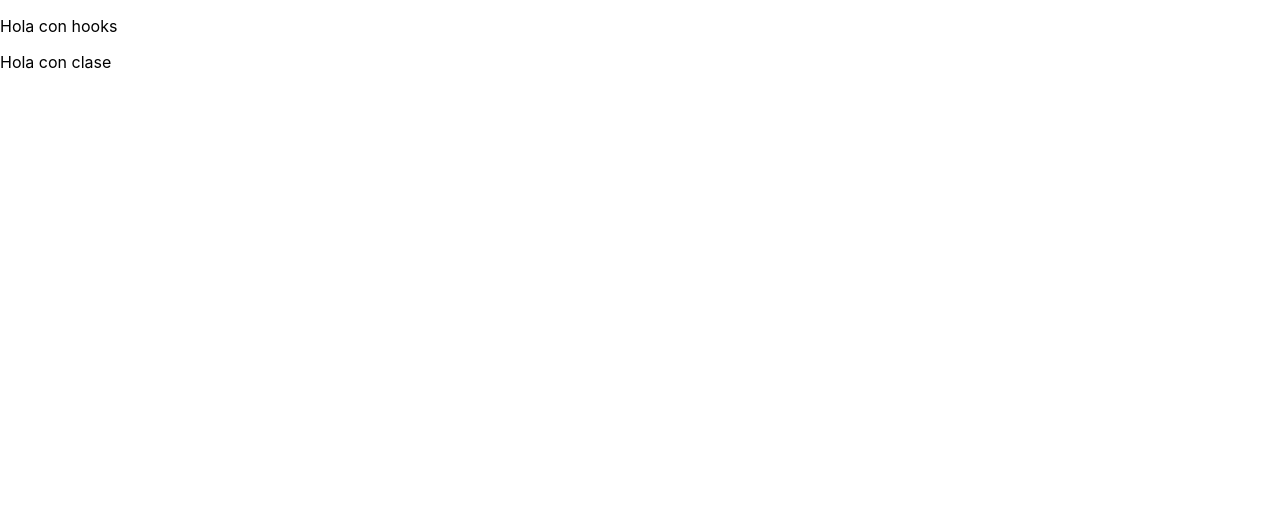
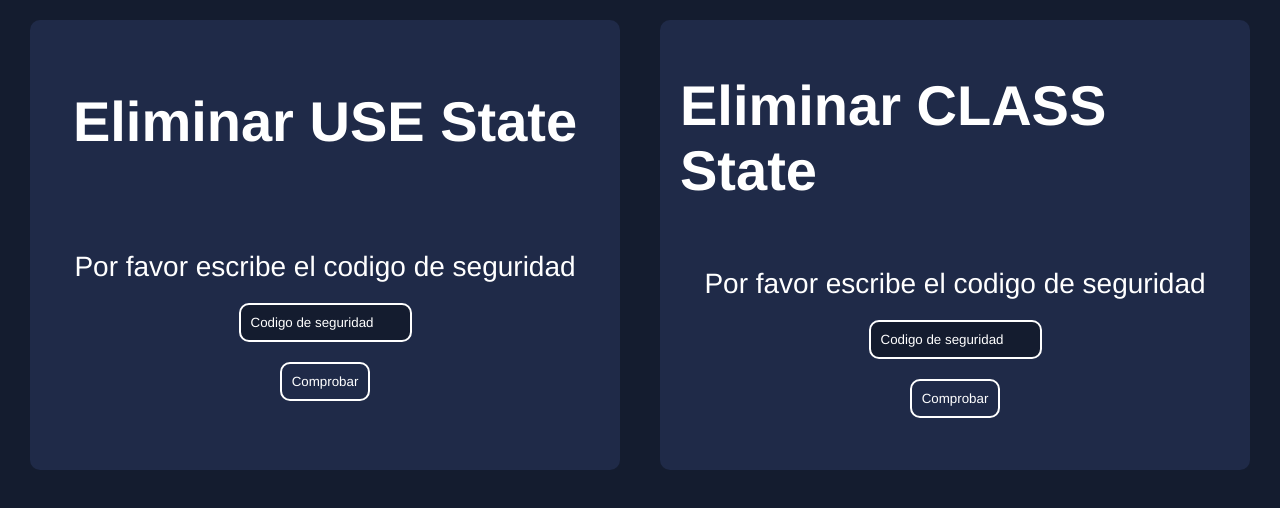
Before and after one commit to taberoajorge/react-security-app, a React app: page / in a window 1280 px wide. Built offline with nearby package versions, Linux system fonts and the light colour scheme.

Commit message:
Termina parte imperativa
Hasta este mudolo se dejara de usar la forma imperativa

```diff
--- a/public/index.html
+++ b/public/index.html
@@ -2,14 +2,12 @@
 <html lang="en">
   <head>
     <meta charset="utf-8" />
-    <link rel="icon" href="%PUBLIC_URL%/favicon.ico" />
     <meta name="viewport" content="width=device-width, initial-scale=1" />
     <meta name="theme-color" content="#000000" />
     <meta
       name="description"
       content="Web site created using create-react-app"
     />
-    <link rel="apple-touch-icon" href="%PUBLIC_URL%/logo192.png" />
     <!--
       manifest.json provides metadata used when your web app is installed on a
       user's mobile device or desktop. See https://developers.google.com/web/fundamentals/web-app-manifest/
--- a/src/App/App.js
+++ b/src/App/App.js
@@ -1,13 +1,64 @@
 import React from "react";
 import { UseState } from "../UseState";
-import {  ClassState } from "../ClassState";
+import { ClassState } from "../ClassState";
+import { GlobalStyle } from "../GlobalStyles";
+import styled from "styled-components";
+
+const StyledCard = styled.div`
+  background-color: var(--secondary-color);
+  width: var(--card-width);
+  max-width: var(--max);
+  height: var(--card-height);
+  border-radius: var(--radius);
+  margin: 2rem;
+  padding: 2rem;
+  font-size: var(--title);
+  display: flex;
+  flex-direction: column;
+  justify-content: space-around;
+  align-items: center;
+  & > form,
+  & label {
+    display: flex;
+    flex-direction: column;
+    justify-content: space-around;
+    align-items: center;
+  }
+  & input[type="text"] {
+    background: var(--main-color);
+    border-radius: var(--radius);
+    border: 0.2rem solid white;
+    color: white;
+    padding: 1rem;
+    &::placeholder {
+      color: white;
+    }
+    margin: 2rem;
+  }
+  & input[type="submit"] {
+    background: var(--secondary-color);
+    border-radius: var(--radius);
+    border: 0.2rem solid white;
+    color: white;
+    padding: 1rem;
+  }
+`;
 
 function App() {
   return (
-    <div>
-      <UseState/>
-      <ClassState/>
-    </div>
+    <main>
+      <GlobalStyle />
+      <StyledCard>
+
+        <UseState name="USE State"/>
+
+      </StyledCard>
+      <StyledCard>
+
+        <ClassState name="CLASS State" />
+
+      </StyledCard>
+    </main>
   );
 }
 
--- a/src/ClassState/index.js
+++ b/src/ClassState/index.js
@@ -1,11 +1,70 @@
 import React from "react";
+import styled from "styled-components";
+import { Loading } from "../Loading";
+
+const StyledError = styled.span`
+  background-color: red;
+  margin-top: 1rem;
+  border-radius: var(--radius);
+  padding: 1rem;
+  font-weight: bold;
+`;
+const SECURITY_CODE = "paradigma";
 
 class ClassState extends React.Component {
-    render() {
-        return (
-            <p>Hola con clase</p>
-        );
+  constructor(props) {
+    super(props);
+    this.state = {
+      error: false,
+      loading: false,
+      value: "",
+    };
+  }
+
+  componentDidUpdate() {
+    console.log("Me monto cada que actualizas");
+    if (this.state.loading) {
+      setTimeout(() => {
+        console.log("Haciendo validacion");
+        if (this.state.value === SECURITY_CODE) {
+          // setError(false);
+          console.log("epale");
+        } else {
+          this.setState({ error: true });
+        }
+        this.setState({ loading: false });
+        console.log("Terminando validacion");
+      }, 3000);
     }
+  }
+
+  render() {
+    return (
+      <>
+        <h1>Eliminar {this.props.name}</h1>
+        <form onSubmit={(event) => event.preventDefault()}>
+          <label>
+            <span>Por favor escribe el codigo de seguridad</span>
+            {this.state.error && !this.state.loading && (
+              <StyledError>Error: El codigo es incorrecto</StyledError>
+            )}
+            {this.state.loading && <Loading />}
+            <input
+              value={this.state.value}
+              onChange={(event) => this.setState({ value: event.target.value })}
+              type="text"
+              placeholder="Codigo de seguridad"
+            />
+          </label>
+          <input
+            onClick={() => this.setState({ loading: true, error: false })}
+            type="submit"
+            value="Comprobar"
+          />
+        </form>
+      </>
+    );
+  }
 }
 
-export {ClassState};
+export { ClassState };
--- /dev/null
+++ b/src/GlobalStyles.js
@@ -0,0 +1,48 @@
+import { createGlobalStyle } from "styled-components";
+
+const GlobalStyle = createGlobalStyle`
+:root{
+    --main-color: #141C2F;
+    --secondary-color: #1F2A48;
+    --title: 2rem;
+    --pr: 1.6rem;
+    --card-width: 100%;
+    --card-height: 45rem;
+    --radius: 1rem;
+    --max: 80rem;
+
+}
+*{
+    margin: 0;
+    padding: 0;
+    box-sizing: border-box;
+    font-family: Helvetica;
+}
+html {
+    font-size: 62.5%;
+    background-color: var(--main-color);
+    color: white;
+}
+
+main {
+    display: flex;
+    justify-content: center;
+    align-items: center;
+    flex-direction: column;
+    height: 100vh
+    width: 80%;
+    margin: auto 1rem;
+}
+
+@media (min-width: 60rem){
+    :root{
+        --title: 2.8rem;
+    }
+    main {
+        flex-direction: row;
+    }
+}
+
+`;
+
+export { GlobalStyle };
--- /dev/null
+++ b/src/Loading/index.js
@@ -0,0 +1,25 @@
+import React from "react";
+import styled from "styled-components";
+
+const StyledLoading =  styled.h1`
+  background-color: var(--main-color);
+  margin-top: 1rem;
+  border-radius: var(--radius);
+  padding: 1rem;
+  font-weight: bold;
+`;
+
+class Loading extends React.Component {
+  // componentWillUnmount() {
+  //   console.log("Este metodo se ejecuto en: Despues del desmontaje");
+  // }
+  render() {
+    return (
+      <>
+        <StyledLoading>Cargando...</StyledLoading>
+      </>
+    );
+  }
+}
+
+export { Loading };
--- a/src/UseState/index.js
+++ b/src/UseState/index.js
@@ -1,10 +1,75 @@
 import React from "react";
+import styled from "styled-components";
+import { Loading } from "../Loading";
 
+const StyledError = styled.span`
+  background-color: red;
+  margin-top: 1rem;
+  border-radius: var(--radius);
+  padding: 1rem;
+  font-weight: bold;
+`;
 
-function UseState() {
-    return (
-        <p>Hola con hooks</p>
-    );
+const SECURITY_CODE = "paradigma";
+
+function UseState({ name }) {
+  const [state, setState] = React.useState({
+    value: "",
+    error: false,
+    loading: false,
+  });
+
+  // const [value, setValue] = React.useState("");
+  // const [error, setError] = React.useState(false);
+  // const [loading, setLoading] = React.useState(false);
+  console.log(state);
+
+  React.useEffect(() => {
+    if (state.loading) {
+      setTimeout(() => {
+        console.log("Haciendo validacion");
+
+        if (state.value === SECURITY_CODE) {
+          // setError(false);
+        } else {
+          setState({ ...state, error: true });
+        }
+        setState({ ...state, loading: false });
+
+        console.log("Terminando validacion");
+      }, 3000);
+    }
+  }, [state.loading]);
+
+  return (
+    <>
+      <h1>Eliminar {name}</h1>
+      <form onSubmit={(event) => event.preventDefault()}>
+        <label>
+          <span>Por favor escribe el codigo de seguridad</span>
+          {state.error && !state.loading && (
+            <StyledError>Error: El codigo es incorrecto</StyledError>
+          )}
+          {state.loading && <Loading />}
+          <input
+            onChange={(event) => {
+              setState({ ...state, value: event.target.value });
+            }}
+            value={state.value}
+            type="text"
+            placeholder="Codigo de seguridad"
+          />
+        </label>
+        <input
+          onClick={() => {
+            setState({ ...state, loading: true, error: false });
+          }}
+          type="submit"
+          value="Comprobar"
+        />
+      </form>
+    </>
+  );
 }
 
-export {UseState};
+export { UseState };
--- a/src/index.css
+++ /dev/null
@@ -1,13 +0,0 @@
-body {
-  margin: 0;
-  font-family: -apple-system, BlinkMacSystemFont, 'Segoe UI', 'Roboto', 'Oxygen',
-    'Ubuntu', 'Cantarell', 'Fira Sans', 'Droid Sans', 'Helvetica Neue',
-    sans-serif;
-  -webkit-font-smoothing: antialiased;
-  -moz-osx-font-smoothing: grayscale;
-}
-
-code {
-  font-family: source-code-pro, Menlo, Monaco, Consolas, 'Courier New',
-    monospace;
-}
--- a/src/index.js
+++ b/src/index.js
@@ -1,6 +1,5 @@
 import React from "react";
 import ReactDOM from "react-dom";
-import "./index.css";
 import App from "./App/App";
 
 ReactDOM.render(<App />, document.getElementById("root"));
```
Also changed, not shown: src/setupTests.js (deleted, +0 -5 lines), README.md (deleted), public/logo192.png (deleted), public/logo512.png (deleted), src/logo.svg (deleted).
